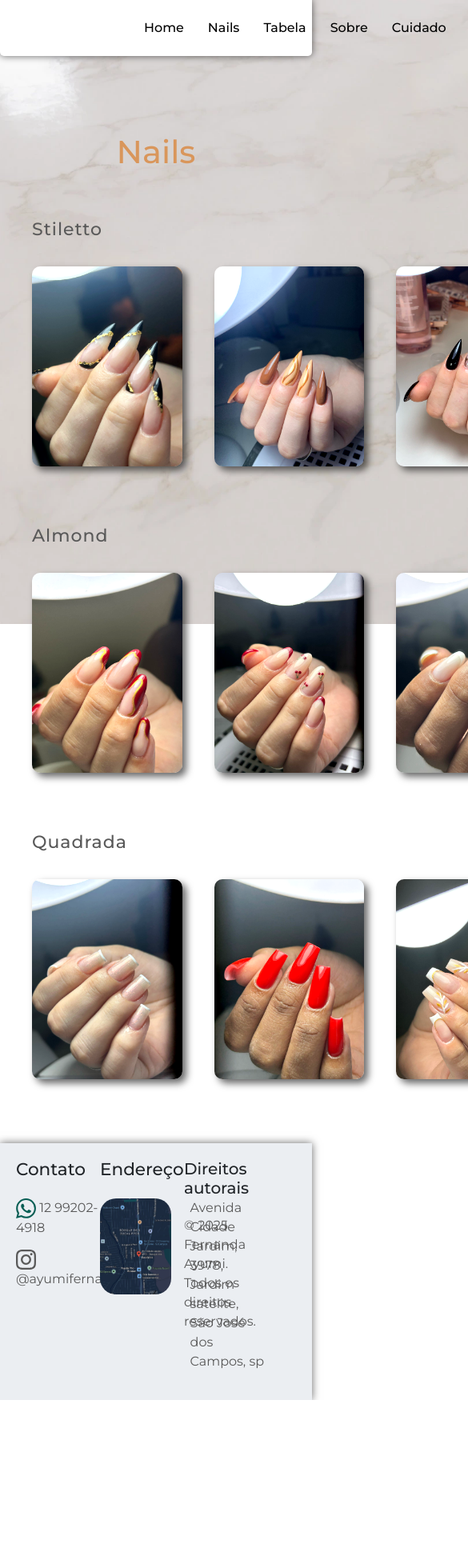
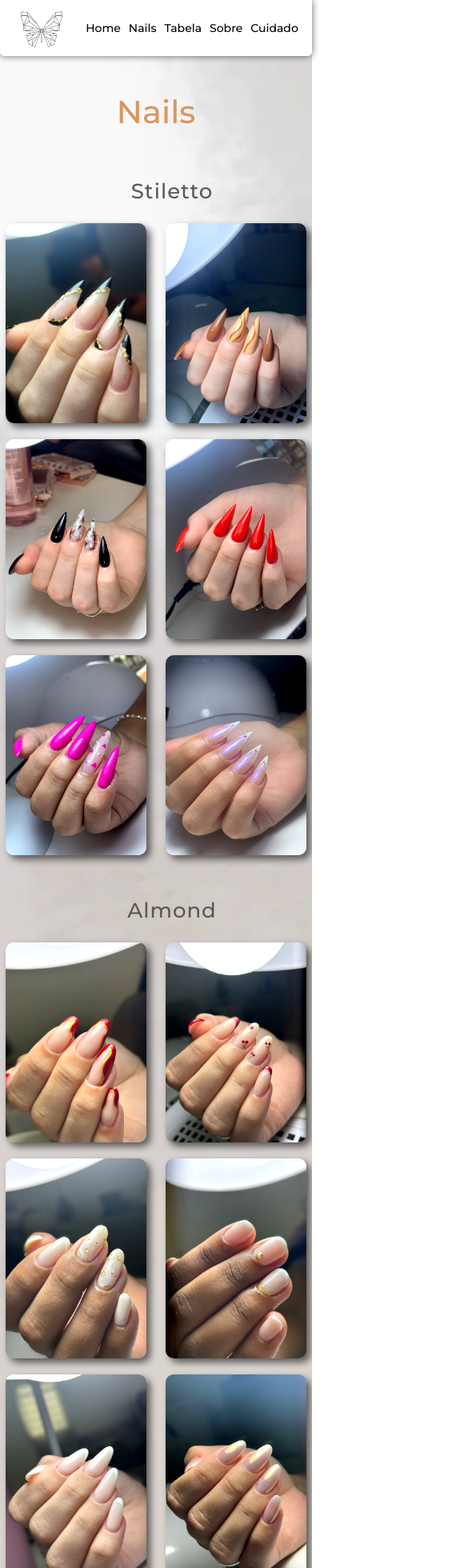
Before and after one commit to FernandoFerreira94/ayumiNails, a React (Vite) app: page /1 in a window 390 px wide. Shown: the top 1960 px of the page at 80% size, 585 px wide, since content can reach past the window. Before the commit the page ends 1750 px from the top, so only its background shows below. Built offline with nearby package versions, Linux system fonts and the light colour scheme.

Commit message:
Feito responsividade mobille

```diff
--- a/src/Components/Carroseu/carroseu.scss
+++ b/src/Components/Carroseu/carroseu.scss
@@ -68,3 +68,30 @@ $font: "Montserrat";
   text-align: center;
   margin-top: 40px;
 }
+
+@media screen and (max-width: 1200px) {
+  .card-container {
+    gap: 20px;
+  }
+}
+
+@media screen and (max-width: 800px) {
+  .card-container {
+    flex-wrap: wrap;
+    justify-content: center;
+  }
+
+  .card {
+    width: 30%; /* Ajusta a largura para caberem dois cards lado a lado */
+    margin-bottom: 20px; /* Espaço entre linhas de cards, se necessário */
+    h4 {
+      font-size: 20px;
+    }
+  }
+}
+
+@media screen and (max-width: 600px) {
+  .card {
+    width: 70%;
+  }
+}
--- a/src/Components/Font/font.scss
+++ b/src/Components/Font/font.scss
@@ -5,3 +5,10 @@
   margin-left: 40px;
   transition: all 0.3s ease-in-out;
 }
+
+@media screen and (max-width: 800px) {
+  .font-nails {
+    font-size: 26px;
+    text-align: center;
+  }
+}
--- a/src/Components/Footer/footer.scss
+++ b/src/Components/Footer/footer.scss
@@ -4,15 +4,15 @@ $fundo: #ebeef2;
 $font: "Montserrat";
 
 .containe {
-  margin-top: 80px;
   width: 100%;
   background-color: $fundo;
   display: flex;
+  gap: 20px;
   margin-top: 60px;
   padding: 20px;
   box-shadow: 0 0 10px rgb(0, 0, 0, 0.6);
+  justify-content: space-between;
 
-  bottom: 0;
   .footer-container {
     width: 30%;
     display: flex;
@@ -29,6 +29,7 @@ $font: "Montserrat";
         color: black;
       }
     }
+
     svg {
       font-size: 25px;
     }
@@ -54,3 +55,66 @@ $font: "Montserrat";
     }
   }
 }
+
+@media screen and (max-width: 800px) {
+  .endereco a {
+    flex-direction: column;
+  }
+
+  .containe {
+    gap: 0;
+    justify-content: center;
+    margin-bottom: auto;
+  }
+
+  .footer-container {
+    h4 {
+      font-size: 18px;
+    }
+
+    a {
+      display: flex;
+      flex-direction: column;
+      font-size: 14px;
+      align-items: center;
+      gap: 10px;
+    }
+
+    img {
+      display: none;
+    }
+  }
+}
+
+@media screen and (max-width: 600px) {
+  .containe {
+    padding: 10px 0;
+  }
+
+  .footer-container {
+    width: 30%;
+    display: flex;
+    flex-direction: column;
+    align-items: start;
+    cursor: pointer;
+    gap: 15px;
+
+    span {
+      color: $secondary;
+      transition: all 0.2s;
+
+      &:hover {
+        color: black;
+      }
+    }
+    svg {
+      font-size: 25px;
+    }
+
+    img {
+      width: 90px;
+      object-fit: cover;
+      border-radius: 20px;
+    }
+  }
+}
--- a/src/Components/Footer/index.tsx
+++ b/src/Components/Footer/index.tsx
@@ -42,7 +42,7 @@ export default function Footer() {
           </section>
         </section>
         <section className="footer-container">
-          <h5> Direitos autorais </h5>
+          <h4> Direitos autorais </h4>
           <span>© 2025 Fernanda Ayumi. Todos os direitos reservados.</span>
         </section>
       </div>
--- a/src/Components/Header/header.scss
+++ b/src/Components/Header/header.scss
@@ -24,21 +24,15 @@ nav {
   padding: 0 180px;
 }
 
-select {
-  background-color: #fff;
-  border: none;
-}
-
 .nav-img {
-  width: 90px;
   height: 90px;
   cursor: pointer;
   display: flex;
   align-items: center;
   margin-top: 10px;
+
   img {
-    width: 100%;
-    height: 100%;
+    width: 90px;
   }
 }
 
@@ -78,3 +72,31 @@ select {
     width: 100%; // Expande a linha ao passar o mouse
   }
 }
+
+@media screen and (max-width: 800px) {
+  nav {
+    justify-content: center;
+    gap: 50px;
+  }
+
+  .nav-url {
+    font-size: 14px;
+  }
+  .menu {
+    gap: 15px;
+  }
+
+  .nav-img img {
+    width: 70px;
+  }
+}
+
+@media screen and (max-width: 500px) {
+  nav {
+    gap: 20px;
+  }
+
+  .menu {
+    gap: 10px;
+  }
+}
--- a/src/Components/Logo/logo.scss
+++ b/src/Components/Logo/logo.scss
@@ -5,28 +5,43 @@ $font: "Montserrat";
 
 .logo {
   width: 100%;
-  height: 250px;
   display: flex;
   align-items: center;
   justify-content: center;
   flex-direction: column;
   position: relative;
+  margin-top: 80px;
+  margin-bottom: 50px;
 }
 
 .logo-first {
-  position: absolute;
-  top: 50px;
   font-size: 100px;
   color: $primary;
   font-weight: 400;
   font-family: "Parisienne";
 }
 .logo-last {
-  top: 130px;
-  right: 620px;
-  position: absolute;
+  margin-top: -70px;
+  margin-right: -130px;
   font-size: 60px;
   color: $secondary;
   font-weight: 500;
   font-family: $font;
 }
+
+@media screen and (max-width: 800px) {
+  .logo {
+    margin-top: 50px;
+    margin-bottom: 20px;
+  }
+
+  .logo-first {
+    font-size: 70px;
+  }
+
+  .logo-last {
+    margin-top: -50px;
+    margin-right: -100px;
+    font-size: 40px;
+  }
+}
--- a/src/Components/Nails/index.tsx
+++ b/src/Components/Nails/index.tsx
@@ -6,7 +6,6 @@ import quadrada03 from "../../assets/nails/quadrada/quadrada3.jpg";
 import quadrada04 from "../../assets/nails/quadrada/quadrada4.jpg";
 import quadrada05 from "../../assets/nails/quadrada/quadrada5.jpg";
 import quadrada06 from "../../assets/nails/quadrada/quadrada6.jpg";
-import quadrada07 from "../../assets/nails/quadrada/quadrada7.jpg";
 
 export function Quadrada() {
   return (
@@ -19,7 +18,6 @@ export function Quadrada() {
         <img src={quadrada04} alt="" />
         <img src={quadrada05} alt="" />
         <img src={quadrada06} alt="" />
-        <img src={quadrada07} alt="" />
       </div>
     </div>
   );
@@ -31,7 +29,6 @@ import almond03 from "../../assets/nails/almond/almond3.jpg";
 import almond04 from "../../assets/nails/almond/almond4.jpg";
 import almond05 from "../../assets/nails/almond/almond5.jpg";
 import almond06 from "../../assets/nails/almond/almond6.jpg";
-import almond07 from "../../assets/nails/almond/almond7.jpg";
 
 export function Almond() {
   return (
@@ -44,7 +41,6 @@ export function Almond() {
         <img src={almond04} alt="" />
         <img src={almond05} alt="" />
         <img src={almond06} alt="" />
-        <img src={almond07} alt="" />
       </div>
     </div>
   );
@@ -56,7 +52,6 @@ import stiletto03 from "../../assets/nails/stiletto/stiletto3.jpg";
 import stiletto04 from "../../assets/nails/stiletto/stiletto4.jpg";
 import stiletto05 from "../../assets/nails/stiletto/stiletto5.jpg";
 import stiletto06 from "../../assets/nails/stiletto/stiletto6.jpg";
-import stiletto07 from "../../assets/nails/stiletto/stiletto7.jpg";
 
 export function Stiletto() {
   return (
@@ -69,7 +64,6 @@ export function Stiletto() {
         <img src={stiletto04} alt="" />
         <img src={stiletto05} alt="" />
         <img src={stiletto06} alt="" />
-        <img src={stiletto07} alt="" />
       </div>
     </div>
   );
--- a/src/page/Nails/nails.scss
+++ b/src/page/Nails/nails.scss
@@ -11,19 +11,20 @@
 }
 
 .card-nail {
-  height: 250px;
+  flex-wrap: wrap;
+  width: 100%;
   border-radius: 10px;
   display: flex;
-  gap: 40px;
-  margin: 10px 40px 20px 40px;
-  position: relative;
   transition: all 0.5 ease-in;
+  padding: 0 40px;
 }
 
 .card-nail img {
-  width: 100%;
+  width: 14%;
+  height: 350px;
+  margin: 0 auto;
+  object-fit: cover;
   border-radius: 10px;
-  height: 100%;
   cursor: pointer;
   transition: all 0.5s ease-in-out;
   box-shadow: 5px 5px 10px rgba(0, 0, 0, 0.6);
@@ -42,3 +43,31 @@
   z-index: 9;
   filter: blur(0);
 }
+
+@media screen and (max-width: 1250px) {
+  .card-nail {
+    padding: 0;
+  }
+  .card-nail img {
+    height: 250px;
+  }
+}
+
+@media screen and (max-width: 800px) {
+  .card-nail {
+    gap: 20px;
+  }
+  .card-nail img {
+    width: 25%;
+  }
+}
+
+@media screen and (max-width: 600px) {
+  .card-nail {
+    gap: 10px;
+    row-gap: 20px;
+  }
+  .card-nail img {
+    width: 45%;
+  }
+}
--- a/src/page/Sobre/sobre.scss
+++ b/src/page/Sobre/sobre.scss
@@ -5,7 +5,6 @@ $fundo: #ebeef2;
 .sobre {
   margin-top: 50px;
   display: flex;
-
   width: 100%;
 
   div {
@@ -18,7 +17,7 @@ $fundo: #ebeef2;
     img {
       border: 2px solid $secondary;
       border-radius: 40px;
-      width: 50%;
+      width: 500px;
       filter: drop-shadow(0 0 5px black);
       padding: 20px;
       background-color: #ffffff0f;
@@ -28,11 +27,49 @@ $fundo: #ebeef2;
     padding: 20px 70px;
     margin-right: 50px;
     p {
-      font-size: 17px;
+      font-size: 18px;
       color: #595959;
       font-weight: 600;
       letter-spacing: 1px;
       line-height: 28px;
+      text-align: justify;
     }
   }
 }
+
+@media screen and (max-width: 1100px) {
+  .sobre {
+    gap: 10px;
+    div {
+      img {
+        width: 450px;
+      }
+    }
+
+    .sobre-text {
+      padding: 10px;
+    }
+  }
+}
+@media screen and (max-width: 800px) {
+  .sobre {
+    justify-content: center;
+    align-items: center;
+    flex-direction: column;
+
+    .sobre-text {
+      width: 90%;
+      padding: 10px;
+      p {
+        font-size: 19px;
+        padding: 10px;
+      }
+    }
+  }
+}
+
+@media screen and (max-width: 600px) {
+  .sobre div img {
+    width: 400px;
+  }
+}
--- a/src/page/TabelaPreco/tabela.scss
+++ b/src/page/TabelaPreco/tabela.scss
@@ -3,11 +3,11 @@ $secondary: #595959; // Cor primária personalizada
 $fundo: #ebeef2;
 
 .tabela {
+  width: 100%;
   display: flex;
   justify-content: center;
   flex-direction: column;
   align-items: center;
-  margin-top: 120px;
 
   ul {
     width: 50%;
@@ -48,9 +48,18 @@ $fundo: #ebeef2;
   }
 
   p {
+    text-align: center;
     font-size: 18px;
     color: $secondary;
     font-weight: bold;
     font-style: italic;
   }
 }
+
+@media screen and (max-width: 800px) {
+  .tabela {
+    ul {
+      width: 100%;
+    }
+  }
+}
--- a/src/sass/custom.scss
+++ b/src/sass/custom.scss
@@ -21,7 +21,7 @@ body {
   height: 100%;
   background-image: url("../assets/texturamarmore.webp");
   background-repeat: no-repeat;
-  background-size: 200%;
+  background-size: cover;
   margin-top: 70px;
   font-family: $font;
 }
```
